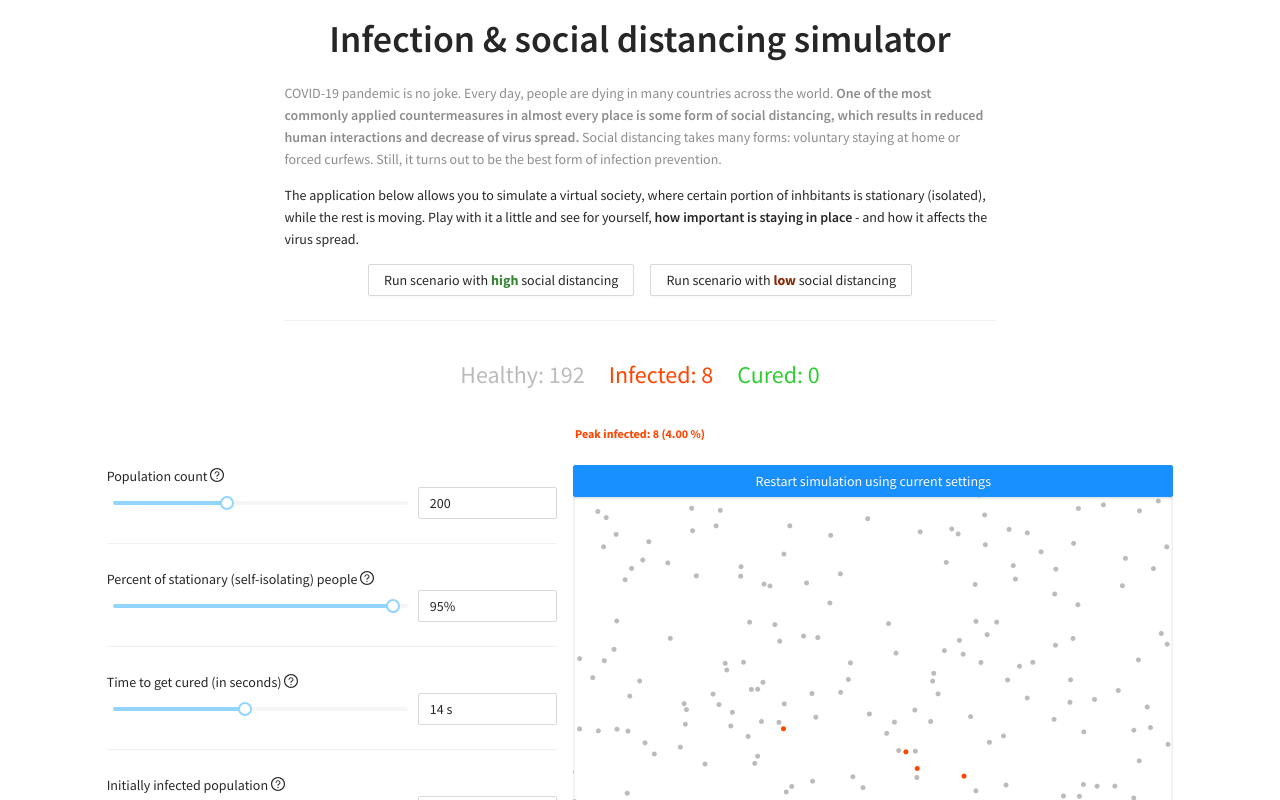
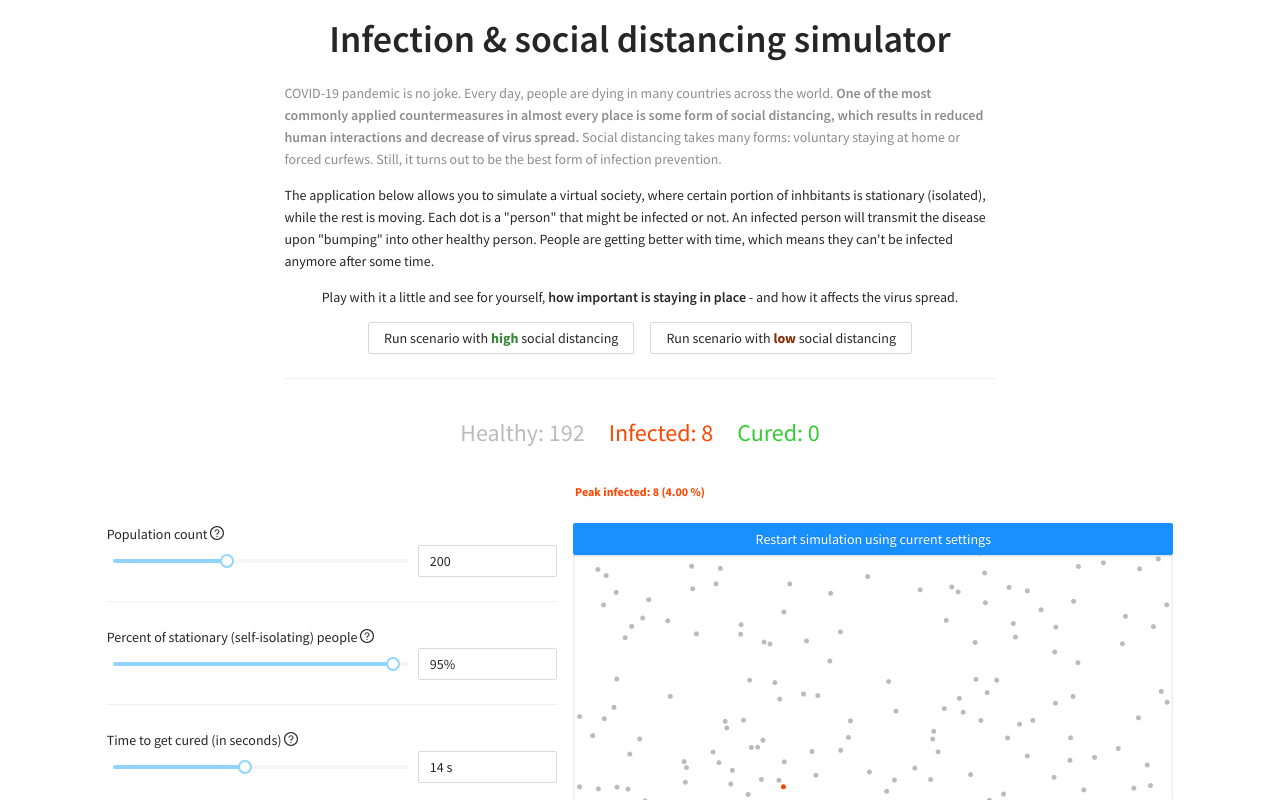
Before and after one commit to hzub/infection-simulator, a React (Create React App) app: page / in a window 1280 px wide. Shown: the top 800 px of the page. Built offline with nearby package versions, Linux system fonts and the light colour scheme.

Commit message:
Text fixes

```diff
--- a/src/App.tsx
+++ b/src/App.tsx
@@ -266,8 +266,14 @@ function App() {
                 <Paragraph>
                   The application below allows you to simulate a virtual
                   society, where certain portion of inhbitants is stationary
-                  (isolated), while the rest is moving. Play with it a little
-                  and see for yourself,{" "}
+                  (isolated), while the rest is moving. Each dot is a "person"
+                  that might be infected or not. An infected person will
+                  transmit the disease upon "bumping" into other healthy person.
+                  People are getting better with time, which means they can't be
+                  infected anymore after some time.
+                </Paragraph>
+                <Paragraph>
+                  Play with it a little and see for yourself,{" "}
                   <strong>how important is staying in place</strong> - and how
                   it affects the virus spread.
                 </Paragraph>
```
